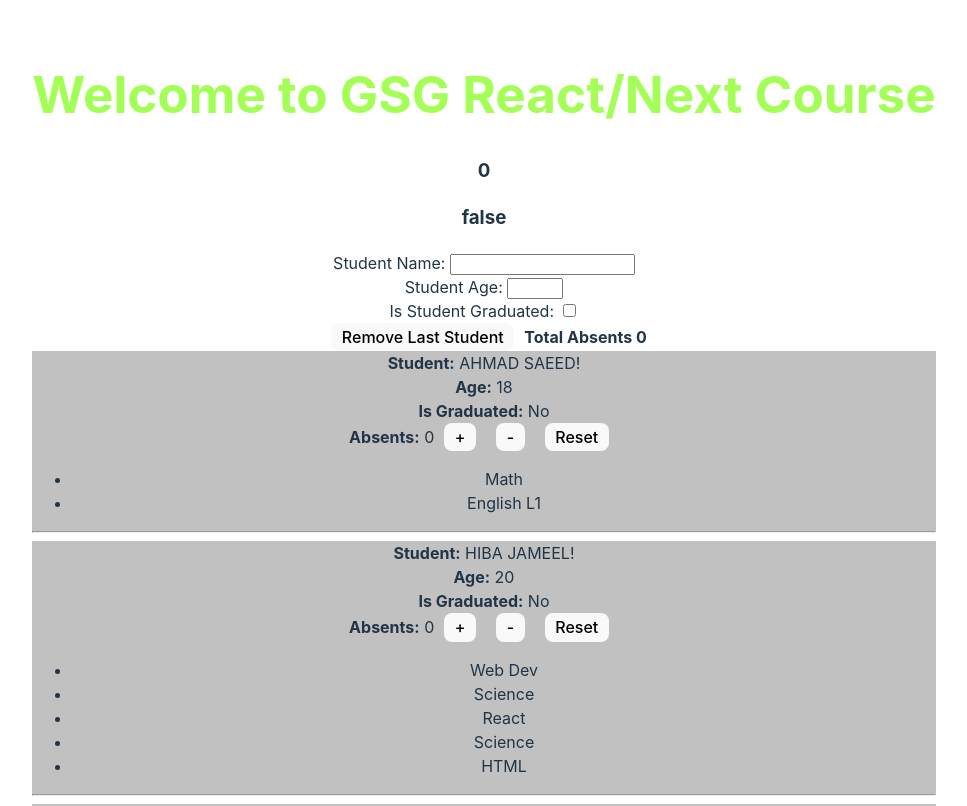
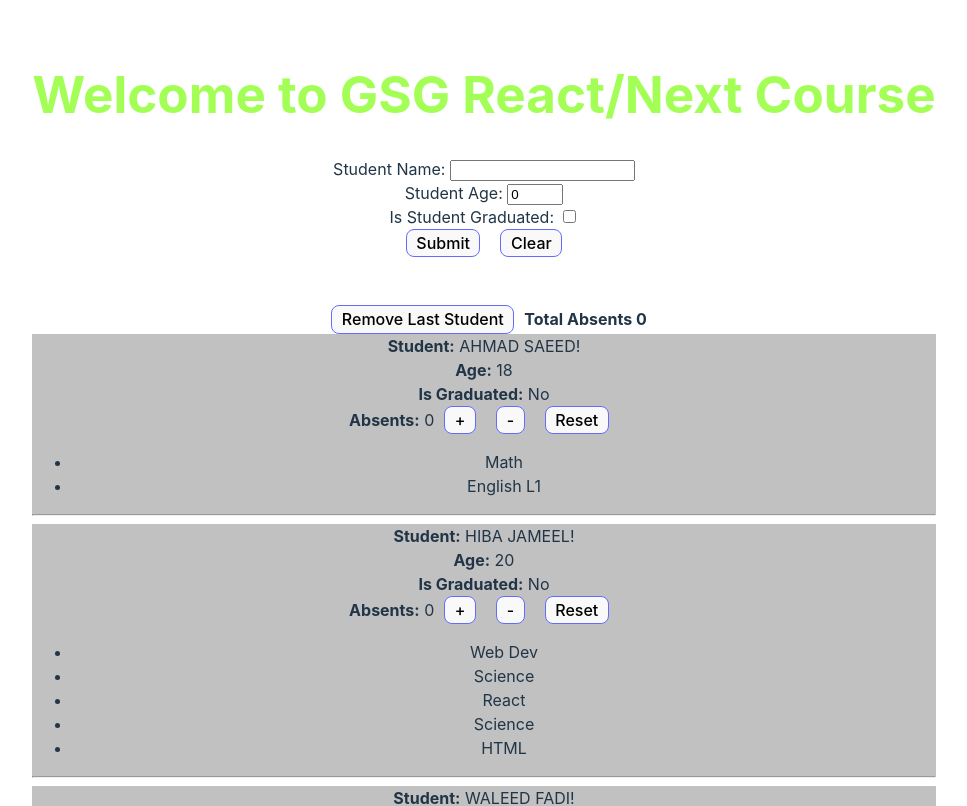
Before and after one commit to LamaAli4/GSG_Course, a React (Vite) app in the folder Student App/: page / in a window 1280 px wide. Shown: the top 806 px of the page, without its empty margins (156-1123 px from the left). Built offline with nearby package versions, Linux system fonts and the light colour scheme.

Commit message:
Handling new student (Student App 6)

```diff
--- a/Student App/src/App.tsx
+++ b/Student App/src/App.tsx
@@ -4,7 +4,6 @@
 
 import Student from "./assets/components/student/student.component";
 import AddForm from "./assets/components/add-form/add-form.component";
-
 
 const COURSES_LIST = ["React", "HTML", "CSS"];
 const INITIAL_LIST: Array<IStudent> = [
@@ -45,42 +44,40 @@
   },
 ];
 
-
 function App() {
-  const [studentsList, setStudentsList] = useState <IStudent[]>(INITIAL_LIST);
-  const [totalAbsents,setTotalAbsents] = useState(0)
+  const [studentsList, setStudentsList] = useState<IStudent[]>(INITIAL_LIST);
+  const [totalAbsents, setTotalAbsents] = useState(0);
 
   const removeLast = () => {
-    const newList = [...studentsList]
+    const newList = [...studentsList];
     newList.shift();
     setStudentsList(newList);
-  }
+  };
 
   const handleAbsentChange = (name: string, change: number) => {
-    console.log ("[App.tsx] Absent Changed")
-    console.log (`${name}: ${change}`);
-    setTotalAbsents (totalAbsents + change);
-  }
+    setTotalAbsents(totalAbsents + change);
+  };
+
+  const handleAddStudent = (newStudent: IStudent) => {
+    setStudentsList([newStudent, ...studentsList]);
+  };
   return (
     <div>
       <h1 style={{ color: "#a3ff55" }}>Welcome to GSG React/Next Course</h1>
-      <AddForm/>
+      <AddForm onSubmit={handleAddStudent} />
       <button onClick={removeLast}>Remove Last Student</button>
       <b>Total Absents {totalAbsents}</b>
-      {
-        studentsList.map(student=> (
+      {studentsList.map((student) => (
         <Student
           key={student.id}
-            id= {student.id}
-            name= {student.name}
-            age= {student.age}
+          id={student.id}
+          name={student.name}
+          age={student.age}
           isGraduated={student.isGraduated}
           coursesList={student.coursesList}
           onAbsentChange={handleAbsentChange}
         />
-        )
-        )
-      }
+      ))}
     </div>
   );
 }
--- a/Student App/src/assets/components/add-form/add-form.component.tsx
+++ b/Student App/src/assets/components/add-form/add-form.component.tsx
@@ -1,33 +1,35 @@
 import { useState } from "react";
 import { IStudent } from "../../../types";
 
-const AddForm = () => {
-  const [student, setStudent] = useState<IStudent>({
-    age: 0,
-    coursesList: [],
-    id: "",
-    isGraduated: false,
-    name: "",
-  });
+const INITIAL_STUDENT = {
+  age: 0,
+  coursesList: [],
+  id: "",
+  isGraduated: false,
+  name: "",
+};
+interface IProps {
+  onSubmit: (std: IStudent) => void;
+}
+const AddForm = (props: IProps) => {
+  const [student, setStudent] = useState<IStudent>(INITIAL_STUDENT);
 
   const handleChange = (field: string, value: any) => {
     setStudent({ ...student, [field]: value });
+  };
 
-    // if (field === "name") {
-    //   setStudent({ ...student, name: value });
-    // }
-    // if (field === "age") {
-    //   setStudent({ ...student, age: value });
-    // }
-    // if (field === "isGraduated") {
-    //   setStudent({ ...student, isGraduated: value });
+  const handleSubmit = () => {
+    const newStudent: IStudent = { ...student, id: Date.now().toString() };
+    props.onSubmit(newStudent);
+    handleClear();
+  };
+
+  const handleClear = () => {
+    setStudent(INITIAL_STUDENT);
   };
 
   return (
     <div>
-      <h3>{student.name}</h3>
-      <h3>{student.age}</h3>
-      <h3>{student.isGraduated.toString()}</h3>
       <div>
         <label htmlFor="name">Student Name: </label>
         <input
@@ -44,6 +46,7 @@
           type="number"
           min={17}
           max={40}
+          value={student.age}
           onChange={(e) => handleChange("age", e.target.value)}
         />
       </div>
@@ -52,9 +55,15 @@
         <input
           id="isGraduated"
           type="checkbox"
+          checked={student.isGraduated}
           onChange={(e) => handleChange("isGraduated", e.target.checked)}
         />
       </div>
+      <div className="Actions">
+        <button onClick={handleSubmit}>Submit</button>
+        <button onClick={handleClear}>Clear</button>
+      </div>
+      <br /> <br />
     </div>
   );
 };
--- a/Student App/src/index.css
+++ b/Student App/src/index.css
@@ -38,7 +38,7 @@
 button {
   border-radius: 8px;
   border: 1px solid transparent;
-  padding: 0.2em .6em;
+  padding: 0.2em 0.6em;
   font-size: 1em;
   font-weight: 500;
   font-family: inherit;
@@ -46,9 +46,11 @@
   cursor: pointer;
   transition: border-color 0.25s;
   margin: 0 10px;
+  border-color: #646cff;
 }
+
 button:hover {
-  border-color: #646cff;
+  border-color: #2a2d69;
 }
 button:focus,
 button:focus-visible {
```
Lines whose indentation alone changed are shown as unchanged.
